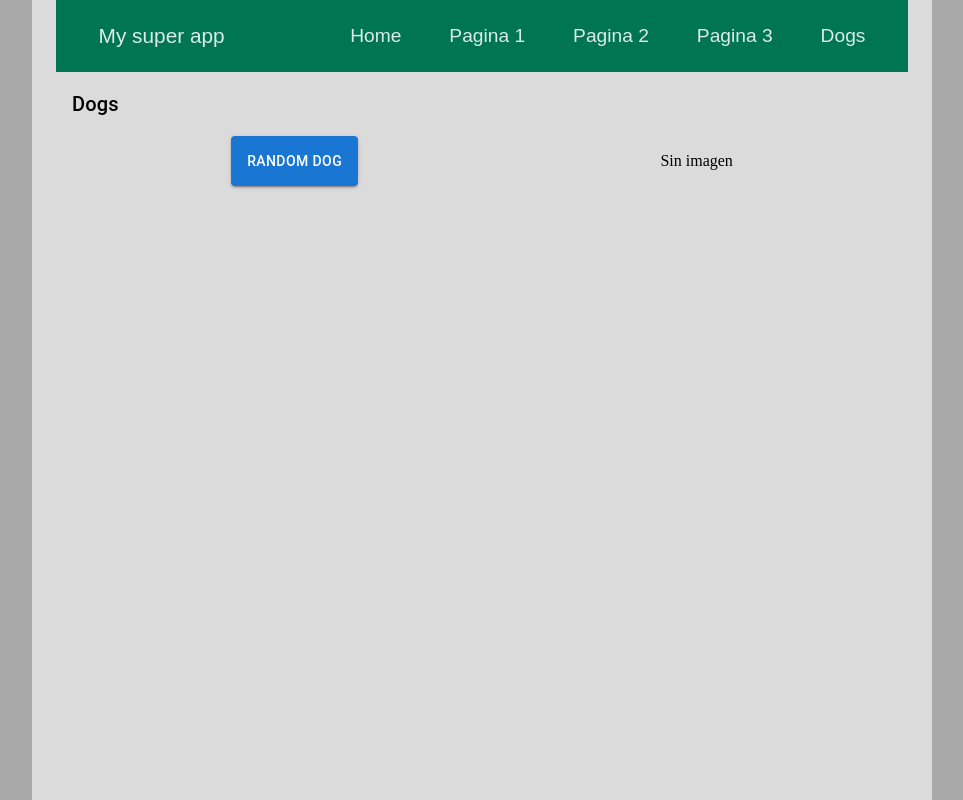
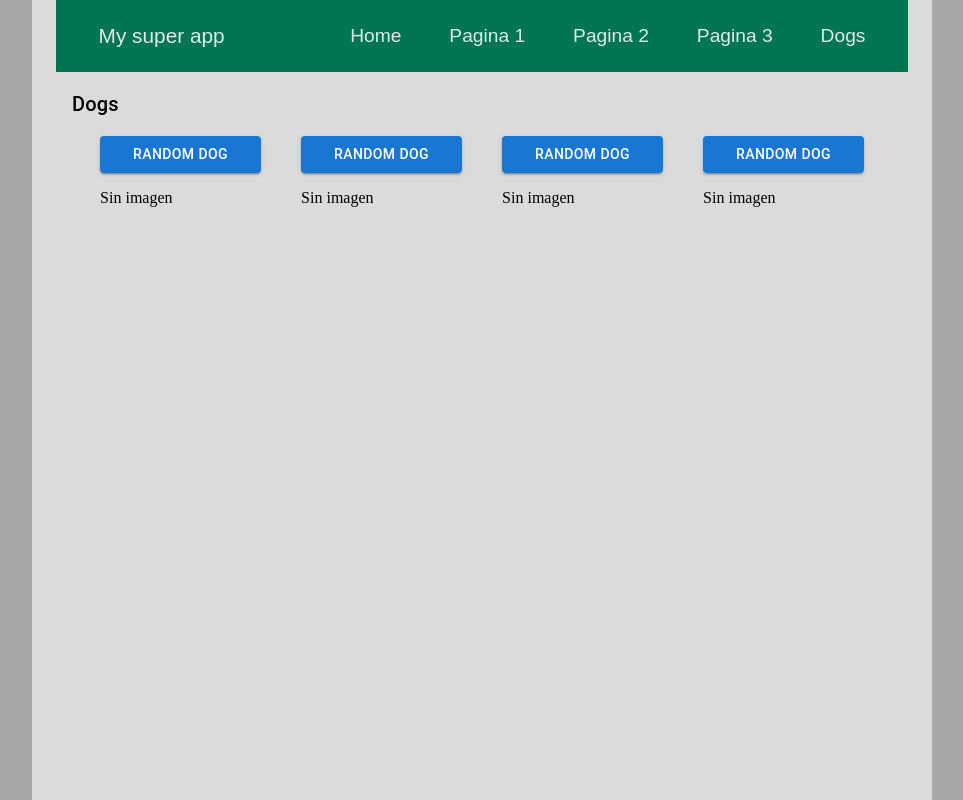
Before and after one commit to aa-avila/react-practice, a React (Create React App) app in the folder react-practice/: page /react-practice/dogs in a window 1280 px wide. Shown: the whole page, without its empty margins (158-1121 px from the left). Built offline with nearby package versions, Linux system fonts and the light colour scheme.

Commit message:
RandomDog component working

```diff
--- /dev/null
+++ b/react-practice/src/components/dogs/RandomDog.js
@@ -0,0 +1,68 @@
+import { useState } from 'react';
+import Box from '@mui/material/Box';
+import Button from '@mui/material/Button';
+import CircularProgress from '@mui/material/CircularProgress';
+import ErrorIcon from '@mui/icons-material/Error';
+
+import axios from 'axios';
+
+function RandomDog() {
+  const [isLoaded, setIsLoaded] = useState(false);
+  const [isLoading, setIsLoading] = useState(false);
+  const [isLoadErr, setIsLoadErr] = useState(false);
+  const [dogUrl, setDogUrl] = useState('');
+
+  const getRandomDog = async () => {
+    try {
+      setIsLoading(true);
+      setIsLoaded(false);
+
+      const dog = await axios.get('https://dog.ceo/api/breeds/image/random');
+      setDogUrl(dog.data.message);
+
+      setIsLoaded(true);
+      setIsLoading(false);
+      setIsLoadErr(false);
+    } catch (error) {
+      setIsLoaded(false);
+      setIsLoading(false);
+      setIsLoadErr(true);
+      console.log(error);
+    }
+  };
+
+  const image = () => {
+    if (!isLoaded && !isLoading) {
+      if (isLoadErr) {
+        return <ErrorIcon sx={{ fontSize: '3rem' }} />;
+      } else {
+        return <p>Sin imagen</p>;
+      }
+    }
+    if (!isLoaded && isLoading) {
+      return <CircularProgress />;
+    }
+    if (isLoaded && !isLoading) {
+      return <img src={dogUrl} alt="imagen de perro aleatoria" />;
+    }
+  };
+
+  return (
+    <Box
+      sx={{
+        display: 'flex',
+        flexDirection: 'column',
+        justifyContent: 'space-between',
+        width: '20%'
+      }}
+    >
+      <Button variant="contained" size="medium" onClick={getRandomDog}>
+        Random Dog
+      </Button>
+
+      {image(dogUrl)}
+    </Box>
+  );
+}
+
+export default RandomDog;
--- a/react-practice/src/pages/DogsPage.js
+++ b/react-practice/src/pages/DogsPage.js
@@ -1,65 +1,8 @@
-import { useState } from 'react';
 import Container from '@mui/material/Container';
-import Box from '@mui/material/Box';
 import Typography from '@mui/material/Typography';
-import Button from '@mui/material/Button';
-import CircularProgress from '@mui/material/CircularProgress';
-import ErrorIcon from '@mui/icons-material/Error';
-
-import axios from 'axios';
+import RandomDog from '../components/dogs/RandomDog';
 
 function DogsPage() {
-  // useState -> isLoaded, isLoading -> render condicional
-  // componentes: DogImage (recibe imgUrl); Spinner (cosito loading); NoImage (sin imagen aun)
-
-  const [isLoaded, setIsLoaded] = useState(false);
-  const [isLoading, setIsLoading] = useState(false);
-  const [isLoadErr, setIsLoadErr] = useState(false);
-
-  let dogUrl = '';
-
-  const getRandomDog = async () => {
-    try {
-      setIsLoading(true);
-      setIsLoaded(false);
-      const dog = await axios.get('https://dog.ceo/api/breeds/image/random');
-      dogUrl = dog.data.message;
-      console.log(dogUrl);
-      setIsLoaded(true);
-      setIsLoading(false);
-      setIsLoadErr(false);
-    } catch (error) {
-      setIsLoaded(false);
-      setIsLoading(false);
-      setIsLoadErr(true);
-      console.log(error);
-    }
-  };
-
-  const imageComponent = () => {
-    if (!isLoaded && !isLoading) {
-      if (isLoadErr) {
-        return <ErrorIcon sx={{ fontSize: '3rem' }} />;
-      } else {
-        return <p>Sin imagen</p>;
-      }
-    }
-    if (!isLoaded && isLoading) {
-      return <CircularProgress />;
-    }
-    if (isLoaded && !isLoading) {
-      return (
-        <Box>
-          <img
-            //TODO: ingresar dogUrl dinamicamente
-            src="https://images.dog.ceo/breeds/tervuren/shadow_and_frisbee.jpg"
-            alt="imagen de perro aleatoria"
-          ></img>
-        </Box>
-      );
-    }
-  };
-
   return (
     <>
       <Typography variant="h6" component="h6" sx={{ p: 2 }}>
@@ -72,11 +15,10 @@ function DogsPage() {
           justifyContent: 'space-around'
         }}
       >
-        <Button variant="contained" size="medium" onClick={getRandomDog}>
-          Random Dog
-        </Button>
-
-        {imageComponent()}
+        <RandomDog />
+        <RandomDog />
+        <RandomDog />
+        <RandomDog />
       </Container>
     </>
   );
```
